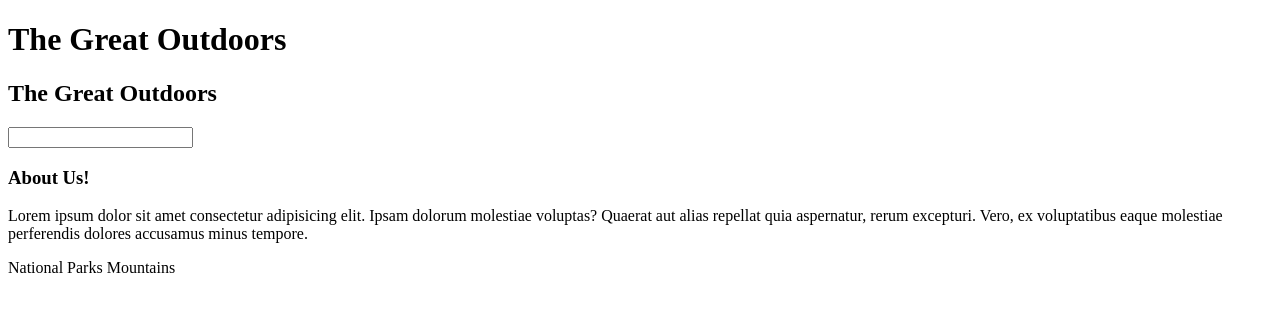
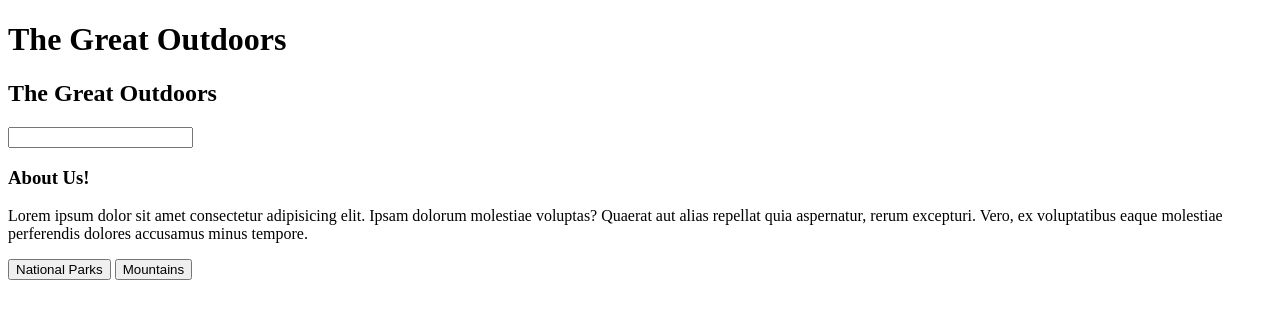
Before and after one commit to ZyAire06/nationalpark-mountains-project, a plain HTML site: page index.html in a window 1280 px wide. Drawn offline with Linux system fonts and the light colour scheme.

Commit message:
fix button tag

```diff
--- a/index.html
+++ b/index.html
@@ -21,8 +21,9 @@
              dolores accusamus minus tempore.
         </p>
 
-        <buttton id="parksBtn">National Parks</buttton>
-        <buttton id="mountainBtn">Mountains</buttton>
+        <button id="parksBtn">National Parks</button>
+        <button id="mountainBtn">Mountains</button>
+
     </header>
 </body>
 </html>
```
